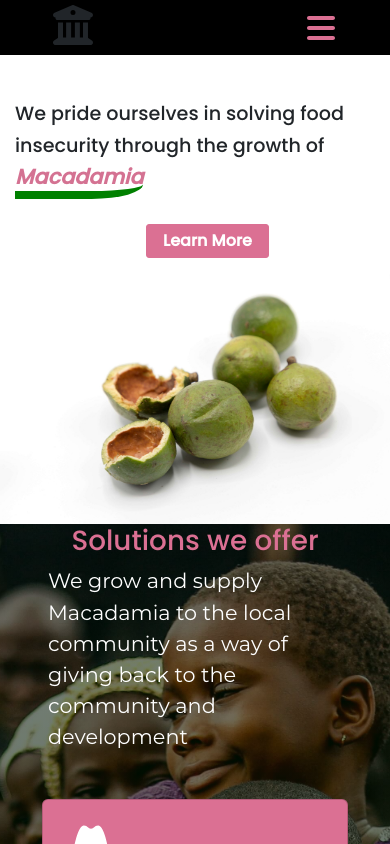
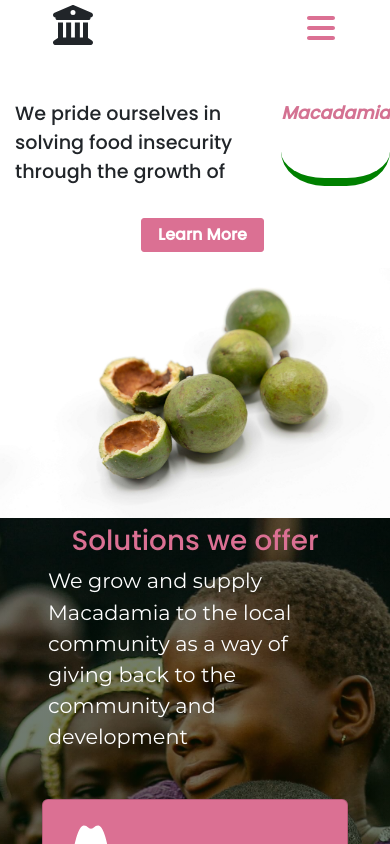
Before and after one commit to Gideon-kirimanjaro/Meru-Farmers-Site, a Next.js app: page / in a window 390 px wide. Shown: the top 844 px of the page. Built offline with nearby package versions, Linux system fonts and the light colour scheme.

Commit message:
margin updates

```diff
--- a/Components/CallToAction/CallToAction.js
+++ b/Components/CallToAction/CallToAction.js
@@ -9,7 +9,7 @@ const CallToAction = ({ color }) => {
   return (
     <div id={Styles.mainDiv} className="d-md-flex ">
       <div className={Styles.leftDiv}>
-        <p>
+        <p className="d-flex justify-content-center">
           We pride ourselves in solving food insecurity through the growth of
         </p>{" "}
         <div className="d-flex justify-content-center">
--- a/Components/CallToAction/CallToAction.module.css
+++ b/Components/CallToAction/CallToAction.module.css
@@ -3,9 +3,9 @@
   background-color: white;
   font-family: poppins;
   padding-top: 100px;
+  width: 100%;
 }
 .leftDiv {
-  width: 400px;
   padding-left: 15px;
   margin: auto;
 }
@@ -17,14 +17,13 @@
   content: " Macadamia";
   color: rgb(212, 114, 146);
   font-weight: bold;
-  font-size: 1.3rem;
+  font-size: 1.1rem;
   font-style: italic;
   border-bottom: 8px solid green;
   border-radius: 40%;
 }
 .rightDiv {
   border-radius: 40%;
-  width: 400px;
   height: 100vh;
   margin: auto;
   display: flex;
@@ -33,12 +32,12 @@
 }
 /* Extra small devices (phones, 600px and down) */
 @media only screen and (max-width: 600px) {
-  /* .leftDiv {
-    padding-right: 20px;
+  .leftDiv {
+    width: 100%;
   }
   .rightDiv {
-    padding-right: 10px;
-  } */
+    width: 100%;
+  }
 }
 
 /* Small devices (portrait tablets and large phones, 600px and up) */
--- a/Components/Navigation/Navigation.module.css
+++ b/Components/Navigation/Navigation.module.css
@@ -4,7 +4,7 @@
   z-index: 999 !important;
 }
 .mainDiv {
-  background: black;
+  background: white;
   margin: 0;
   padding-bottom: 5px;
   padding-top: 5px;
--- a/Components/SolutionSection/SolutionSection.module.css
+++ b/Components/SolutionSection/SolutionSection.module.css
@@ -7,6 +7,11 @@
     url(/images/kids.jpg);
   background-size: cover;
   background-position: center;
+  width: 100%;
+  height: auto;
+}
+.container {
+  width: 100%;
 }
 
 .mainDiv h1 {
--- a/Components/Ui/CustomCard/CustomCard.js
+++ b/Components/Ui/CustomCard/CustomCard.js
@@ -4,7 +4,7 @@ import Styles from "./CustomCard.module.css";
 const CustomCard = ({ bgColor, cardData }) => {
   return (
     <>
-      <div className="container">
+      <div className="container" style={{ width: "100%" }}>
         <div className="row">
           {cardData.map((item, index) => {
             return (
--- a/Components/Ui/CustomCard/CustomCard.module.css
+++ b/Components/Ui/CustomCard/CustomCard.module.css
@@ -1,5 +1,6 @@
 .mainDiv {
   padding: 30px;
+  width: 100%;
 }
 #cardBodyGreen {
   background-color: green;
```
Also changed, not shown: Components/Contact/Details/Details.js (+4 -4 lines).
